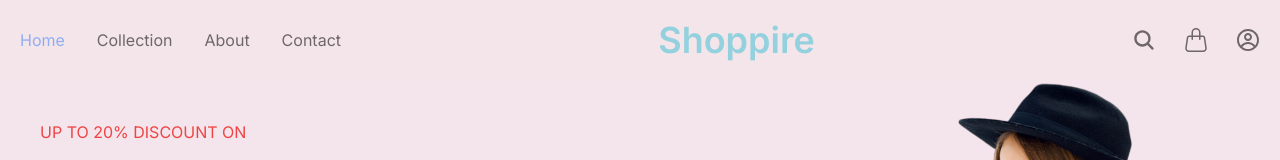
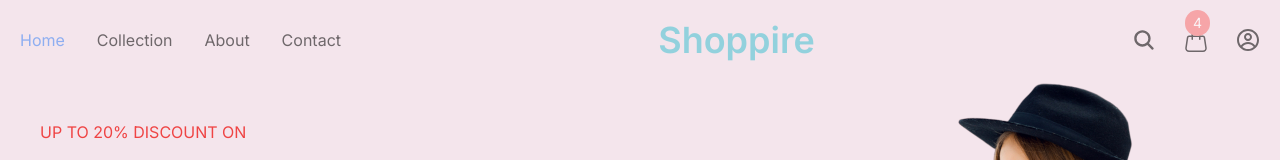
Before and after one commit to TANVIR0222/T-shop-client, a React (Vite) app: page / in a window 1280 px wide. Shown: the top 160 px of the page. Built offline with nearby package versions, Linux system fonts and the light colour scheme.

Commit message:
Header Page

```diff
--- a/src/shared/Header.jsx
+++ b/src/shared/Header.jsx
@@ -37,7 +37,7 @@ const Header = () => {
         className={`fixed w-full top-0 z-50 transition-all duration-300 ease-in-out max-w-screen-xl mx-auto ${
           isScrolled
             ? "bg-gray-100 shadow-md"
-            : "bg-[#f4e5ec] opacity-55 text-white"
+            : "bg-transparent opacity-55 text-white"
         }`}
       >
         <nav
@@ -74,8 +74,11 @@ const Header = () => {
             <Link>
               <IoSearch className="text-2xl" />
             </Link>
-            <Link>
-              <BsHandbag className="text-2xl " />
+            <Link to={'/adProduct'}>
+              <div className="">
+                <BsHandbag className="text-2xl relative" />
+                <p className=" absolute top-[10px] right-[70px] bg-red-400 rounded-full px-2 py-1 p-1 text-white">4</p>
+              </div>
             </Link>
             <Link>
               {" "}
```
